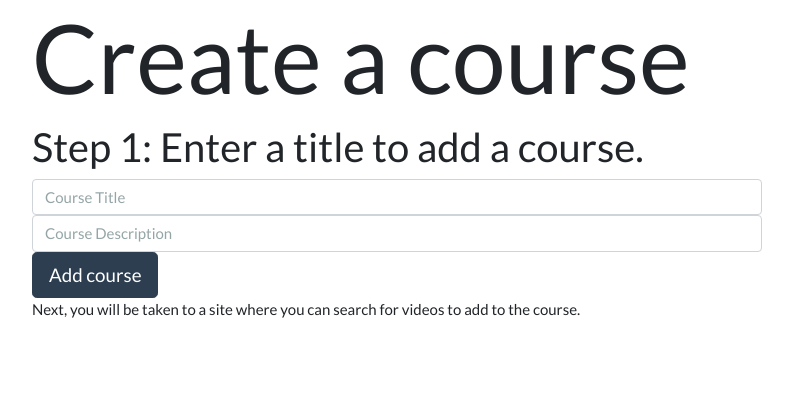
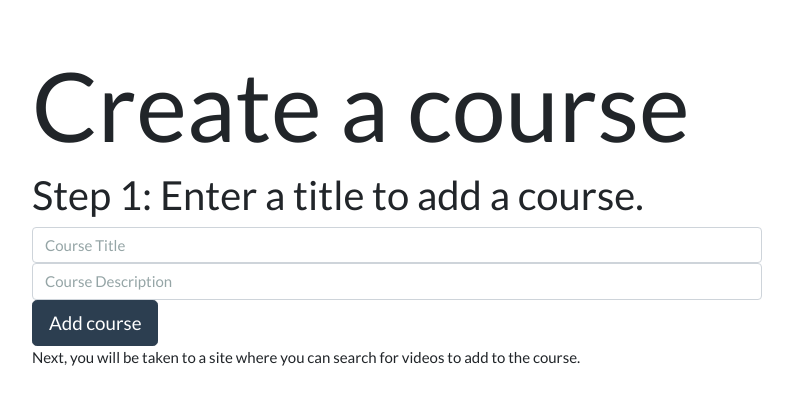
Before and after one commit to andreamartz/sb-29-capstone-1, a Flask app: page /courses/new in a window 1280 px wide. Shown: the part 71-476 px from the top of the page, without its empty margins (243-1036 px from the left). Run offline with Flask 2, Linux system fonts and the light colour scheme; parts of the project's set-up code (start-up, migrations or seed data) failed here and were passed over.

Commit message:
Add whitspace at top of each page for a less crowded look

```diff
--- a/templates/base.html
+++ b/templates/base.html
@@ -51,7 +51,7 @@
       </ul>
     </div>
   </nav>
-  <div class="container first-body-container">
+  <div class="container first-body-container pt-5">
     {% for category, message in get_flashed_messages(with_categories=True) %}
     <div class="alert alert-{{ category }}">{{ message }}</div>
     {% endfor %}
```
